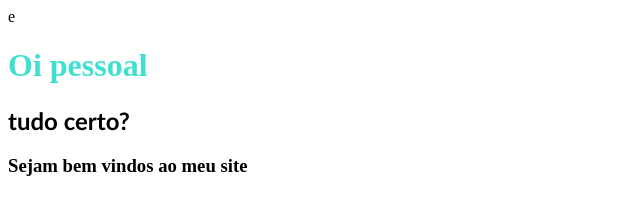
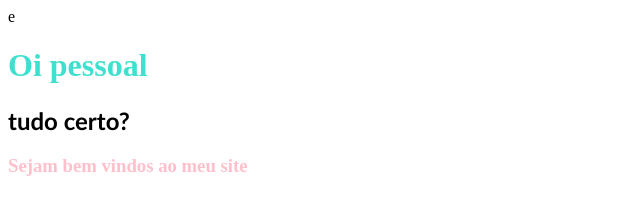
Before and after one commit to helenalves/tarefa, a plain HTML site: page index.html in a window 1280 px wide. Shown: the whole page, without its empty margins (0-640 px from the left). Drawn offline with Linux system fonts and the light colour scheme.

Commit message:
quinta versao

```diff
--- a/index.html
+++ b/index.html
@@ -6,6 +6,6 @@
 <body>
 <h1 style="color: turquoise">Oi pessoal </h1>
 <h2 style="font-family: calibri">tudo certo?</h2>
-<h3>Sejam bem vindos ao meu site</h3>
+<h3 style="color: pink">Sejam bem vindos ao meu site</h3>
 </body>
 </html>
```
